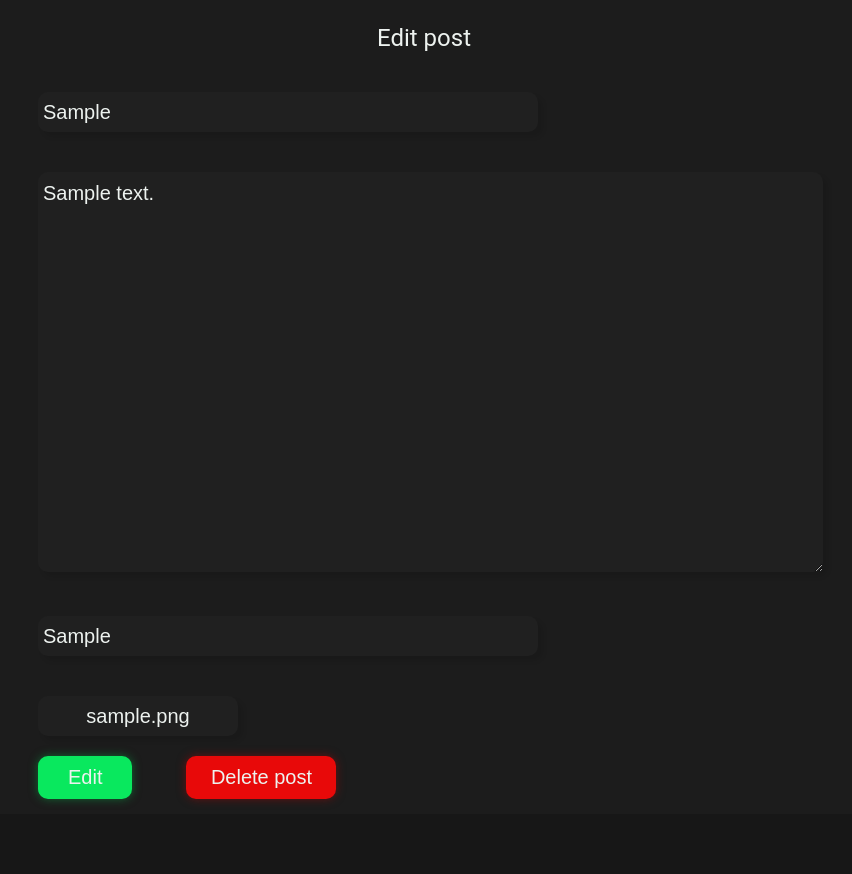
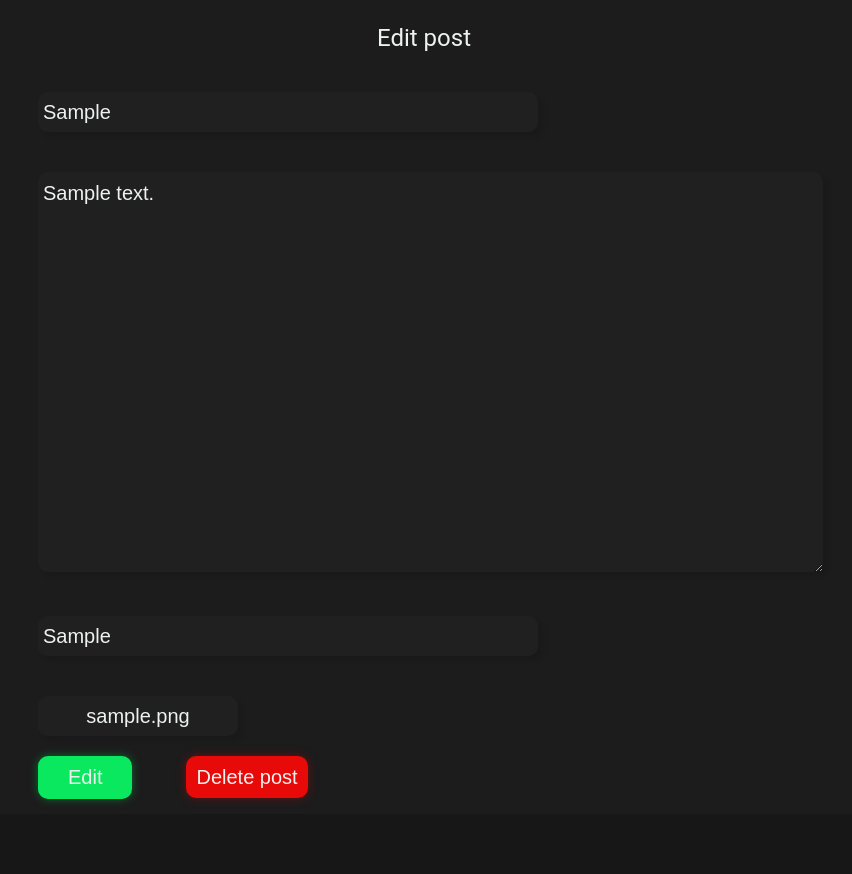
Before and after one commit to Konstantin-create/hacknet_web, a Flask app: page /admin/post-editor/1 in a window 1280 px wide. Shown: the part 111-985 px from the top of the page, without its empty margins (216-1068 px from the left). Run offline with Flask 2, Linux system fonts and the light colour scheme; tables that the repository leaves empty hold one stand-in row (values such as "Sample post").

Commit message:
worked on delete button

```diff
--- a/app/data/visits/requests.json
+++ b/app/data/visits/requests.json
@@ -328,5 +328,10 @@
         "ip": "127.0.0.1",
         "time_stamp": "2022:10:27-17:53:10",
         "url": "/"
+    },
+    {
+        "ip": "127.0.0.1",
+        "time_stamp": "2022:10:30-11:22:15",
+        "url": "/"
     }
 ]
--- a/app/templates/admin/posts_editor.html
+++ b/app/templates/admin/posts_editor.html
@@ -38,7 +38,7 @@
             <div style="clear: both"></div>
             <label>
                 <input type="submit" class="post-submit" value="Edit">
-                <a href="/admin/delete-post/{{ post.id }}"><input type="submit" class="post-delete" value="Delete post"></a>
+                <a href="/admin/delete-post/{{ post.id }}" class="post-delete">Delete post</a>
             </label>
         </form>
     </div>
```
